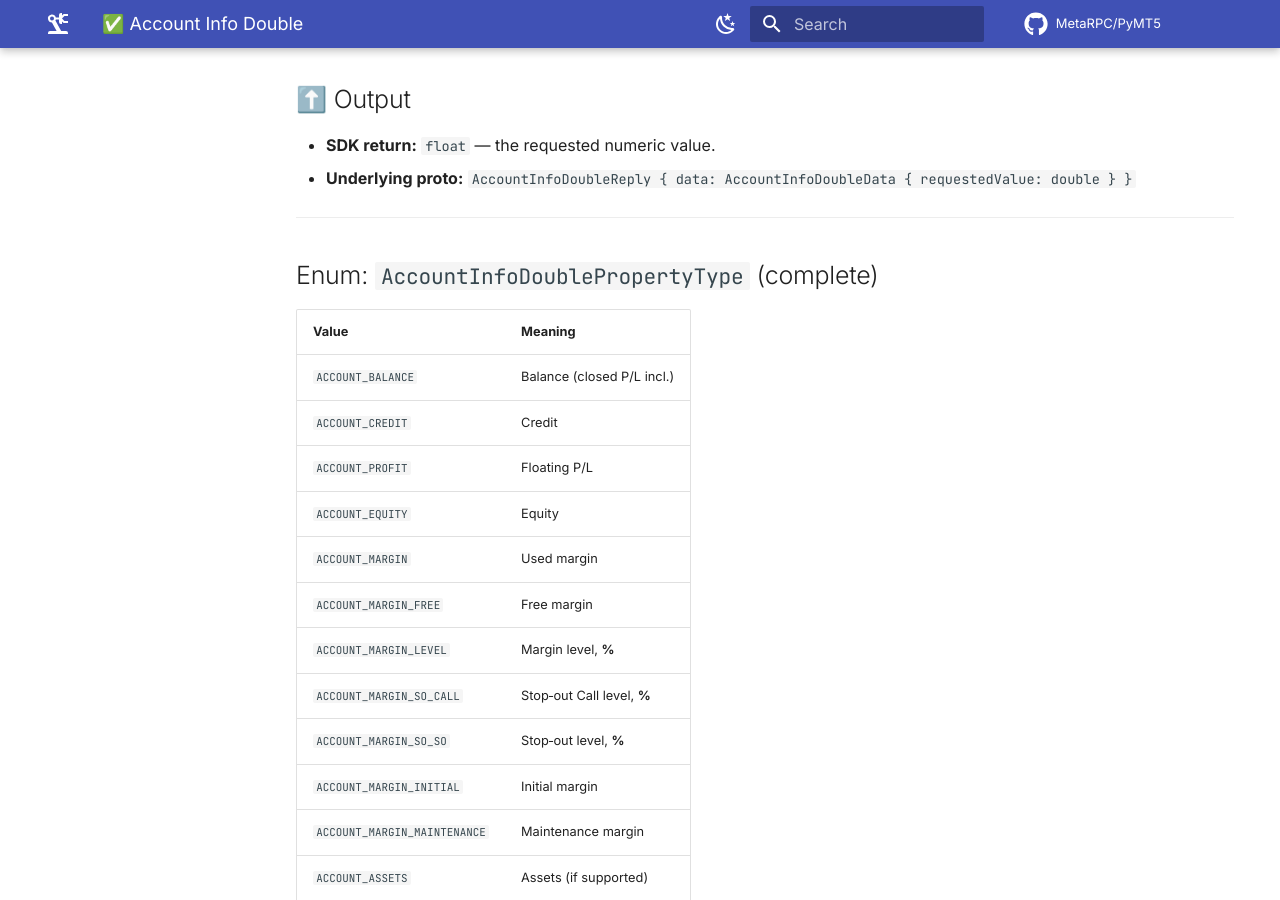
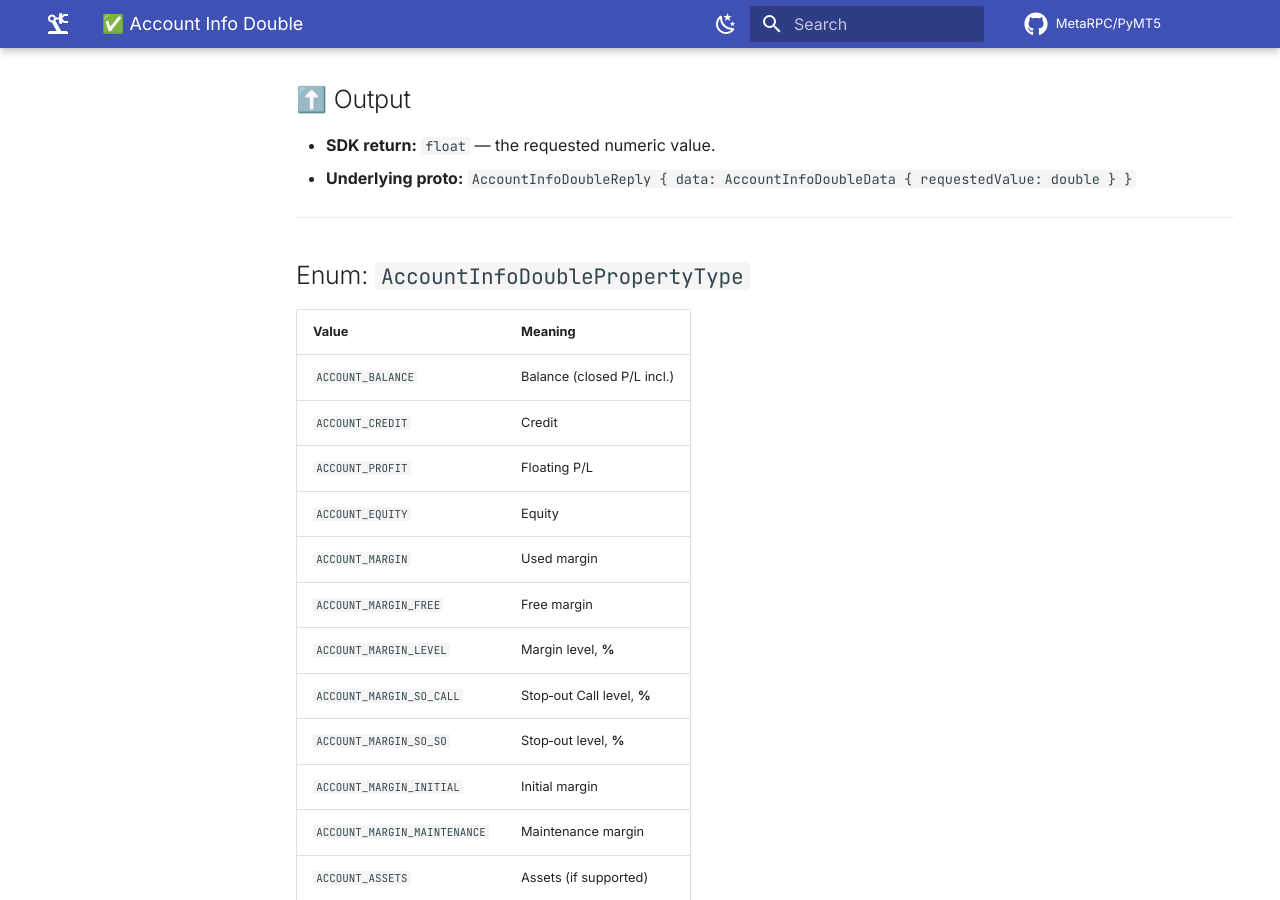
Before and after one commit to MetaRPC/PyMT5, an MkDocs documentation site: the page built from docs/MT5Account/Account_Information/account_info_double.md, in a window 1280 px wide and 900 px high, scrolled down 1881 px. Built offline with MkDocs 1.6.1 and Material for MkDocs 9.7.7, drawn with Linux system fonts in a browser that asks for light colours; comment, search, counter and statistics services are not loaded.

Commit message:
Update account_info_double.md

```diff
--- a/docs/MT5Account/Account_Information/account_info_double.md
+++ b/docs/MT5Account/Account_Information/account_info_double.md
@@ -76,7 +76,7 @@ async def account_info_double(
 
 ---
 
-## Enum: `AccountInfoDoublePropertyType` (complete)
+## Enum: `AccountInfoDoublePropertyType`
 
 | Value                        | Meaning                    |
 | ---------------------------- | -------------------------- |
```
